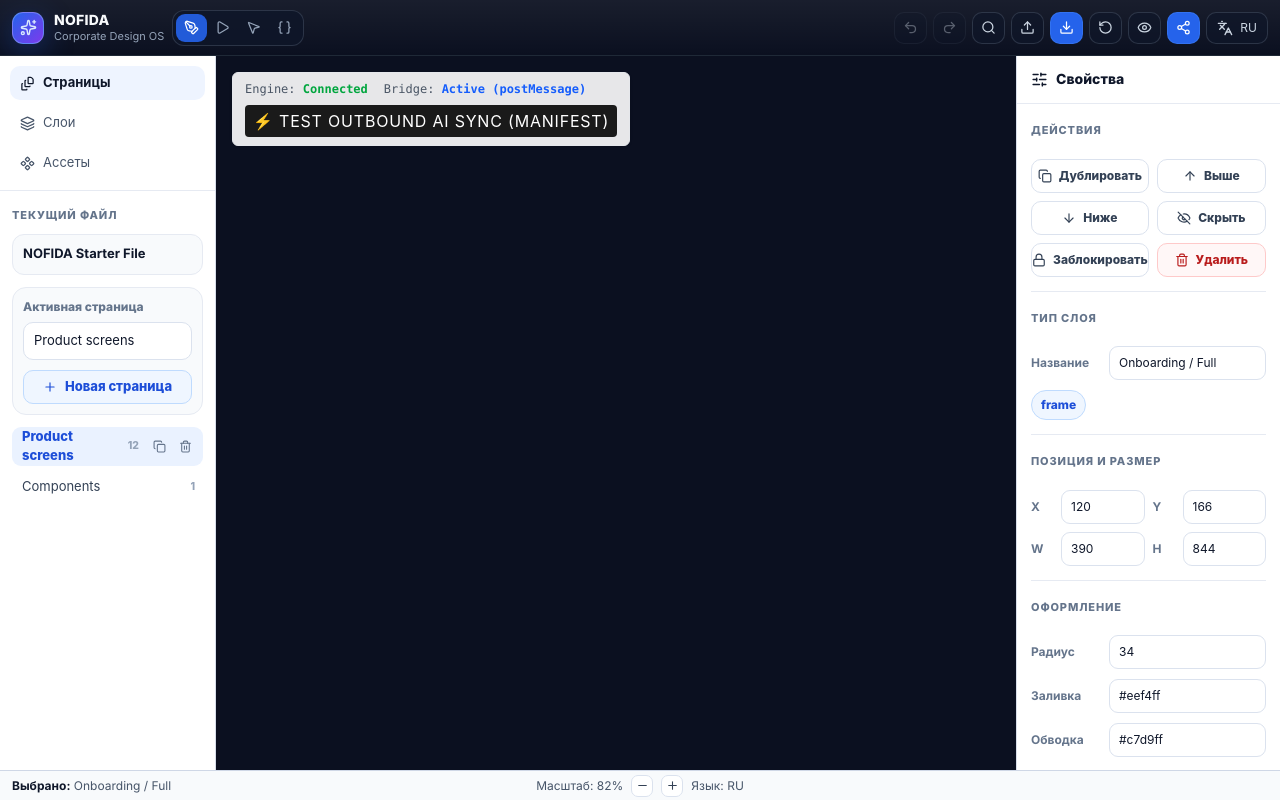
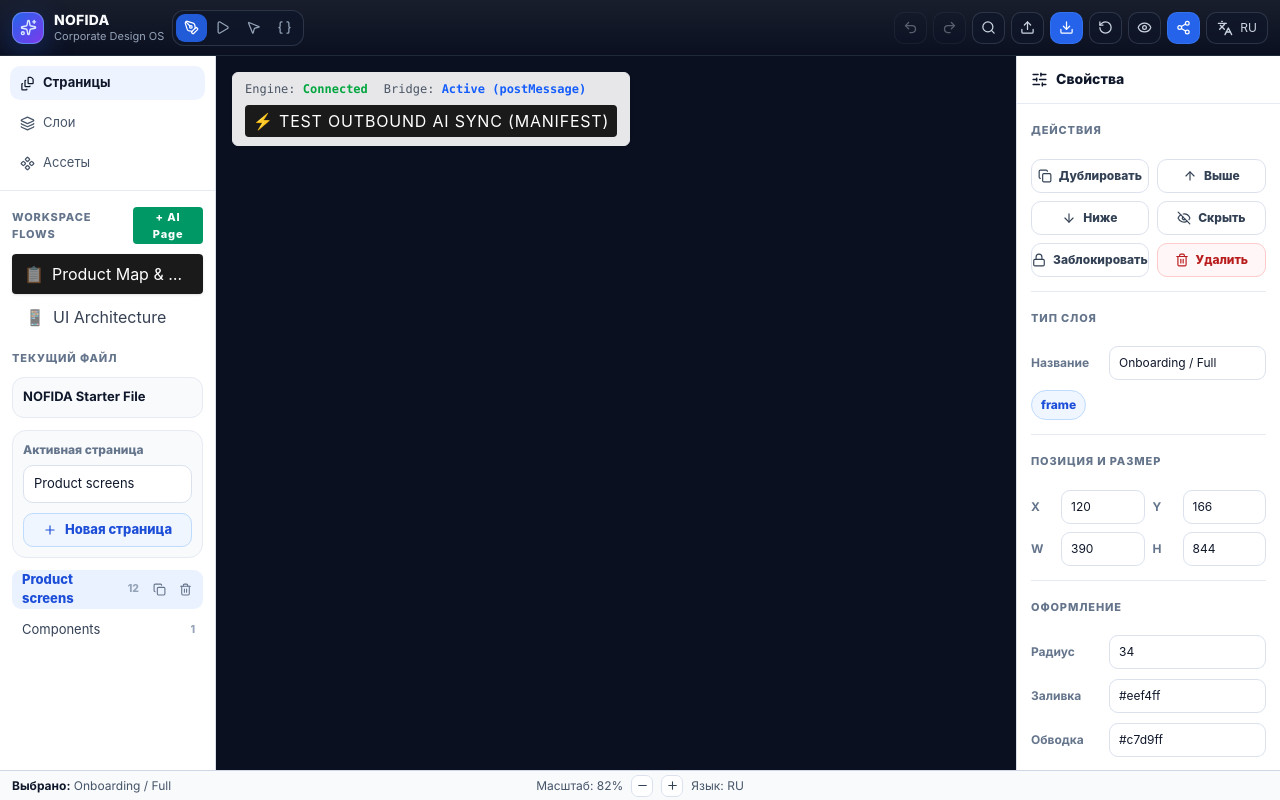
Before and after one commit to oopsie-star/NOFIDA, a React (Vite) app: page / in a window 1280 px wide. Both pictures are taken after a click on the button "Страницы". Built offline with nearby package versions, Linux system fonts and the light colour scheme.

Commit message:
feat: bind LeftSidebar view layer to live ProjectManifest state with AI triggers

```diff
--- a/src/App.tsx
+++ b/src/App.tsx
@@ -1,17 +1,59 @@
-import { Canvas } from "./components/editor/Canvas";
+import { useRef, useState } from "react";
+import { Canvas, type CanvasHandle, type ProjectManifest } from "./components/editor/Canvas";
 import { LeftSidebar } from "./components/editor/LeftSidebar";
 import { RightInspector } from "./components/editor/RightInspector";
 import { StatusBar } from "./components/editor/StatusBar";
 import { TopBar } from "./components/editor/TopBar";
 
+const initialManifest: ProjectManifest = {
+  projectId: 'nofida-v0-init',
+  version: '1.0.0',
+  tokens: {
+    colors: { primary: '#1A1A1A', accent: '#BFFF00', background: '#F5F5F0' },
+    radii: { md: '8px', lg: '16px' }
+  },
+  structure: {
+    pages: [
+      { id: 'page_01', name: 'Product Map & User Flow', type: 'board' },
+      { id: 'page_02', name: 'UI Architecture', type: 'screens' }
+    ]
+  }
+};
+
 export default function App() {
+  const [currentManifest, setCurrentManifest] = useState<ProjectManifest>(initialManifest);
+  const [activeManifestPageId, setActiveManifestPageId] = useState<string>('page_01');
+  const canvasRef = useRef<CanvasHandle>(null);
+
+  const handlePageSelect = (pageId: string) => {
+    setActiveManifestPageId(pageId);
+    canvasRef.current?.sendManifestToEngine('PENPOT_SWITCH_PAGE', { pageId });
+  };
+
+  const handleAddAiPage = () => {
+    const newPage = {
+      id: `page_${Date.now()}`,
+      name: 'AI Generated Interface',
+      type: 'screens'
+    };
+    setCurrentManifest((prev) => ({
+      ...prev,
+      structure: { pages: [...prev.structure.pages, newPage] }
+    }));
+  };
+
   return (
     <main className="daos-app">
       <TopBar />
 
       <section className="editor-grid">
-        <LeftSidebar />
-        <Canvas />
+        <LeftSidebar
+          manifest={currentManifest}
+          activePageId={activeManifestPageId}
+          onPageSelect={handlePageSelect}
+          onAddAiPage={handleAddAiPage}
+        />
+        <Canvas ref={canvasRef} manifest={currentManifest} />
         <RightInspector />
       </section>
 
--- a/src/components/editor/Canvas.tsx
+++ b/src/components/editor/Canvas.tsx
@@ -1,7 +1,6 @@
-import React, { useEffect, useRef, useState } from 'react';
+import { forwardRef, useEffect, useImperativeHandle, useRef, useState } from 'react';
 
-// Explicit structure of the Nofida Manifest (project.json core schema)
-interface ProjectManifest {
+export interface ProjectManifest {
   projectId: string;
   version: string;
   tokens: {
@@ -13,37 +12,37 @@ interface ProjectManifest {
   };
 }
 
-export const Canvas: React.FC = () => {
+export interface CanvasHandle {
+  sendManifestToEngine: (actionType: string, dataPayload: unknown) => void;
+}
+
+interface CanvasProps {
+  manifest: ProjectManifest;
+}
+
+export const Canvas = forwardRef<CanvasHandle, CanvasProps>(({ manifest }, ref) => {
   const iframeRef = useRef<HTMLIFrameElement>(null);
   const [isEngineLoading, setIsEngineLoading] = useState<boolean>(true);
 
-  // Initial state representing our clean project data layer
-  const [currentManifest, setCurrentManifest] = useState<ProjectManifest>({
-    projectId: 'nofida-v0-init',
-    version: '1.0.0',
-    tokens: {
-      colors: { primary: '#1A1A1A', accent: '#BFFF00', background: '#F5F5F0' },
-      radii: { md: '8px', lg: '16px' }
-    },
-    structure: {
-      pages: [
-        { id: 'page_01', name: 'Product Map & User Flow', type: 'board' },
-        { id: 'page_02', name: 'UI Architecture', type: 'screens' }
-      ]
-    }
-  });
-
   const PENPOT_LOCAL_URL = 'http://localhost:9001';
 
+  const sendManifestToEngine = (actionType: string, dataPayload: unknown) => {
+    if (!iframeRef.current?.contentWindow) {
+      console.error('[NOFIDA Bridge] Transmission failed: Engine viewport is not available.');
+      return;
+    }
+    const messagePayload = { source: 'nofida-shell', type: actionType, payload: dataPayload };
+    iframeRef.current.contentWindow.postMessage(messagePayload, PENPOT_LOCAL_URL);
+    console.log(`[NOFIDA Bridge] Outbound event dispatched [${actionType}]:`, messagePayload);
+  };
+
+  useImperativeHandle(ref, () => ({ sendManifestToEngine }));
+
   useEffect(() => {
-    // Inbound Message Broker: Processes messages coming from the internal graphics core
     const handleInboundEngineMessages = (event: MessageEvent) => {
       if (event.origin !== PENPOT_LOCAL_URL) return;
-
       const { type, payload } = event.data;
       console.log(`[NOFIDA Bridge] Inbound event received [${type}]:`, payload);
-
-      // Future handlers for user selection, layers synchronization, and inspector updates
       switch (type) {
         case 'PENPOT_SELECTION_CHANGED':
           console.log('User selected an object inside Penpot Core. Syncing Left/Right panels.');
@@ -55,7 +54,6 @@ export const Canvas: React.FC = () => {
           break;
       }
     };
-
     window.addEventListener('message', handleInboundEngineMessages);
     return () => window.removeEventListener('message', handleInboundEngineMessages);
   }, []);
@@ -63,38 +61,14 @@ export const Canvas: React.FC = () => {
   const handleEngineLoad = () => {
     setIsEngineLoading(false);
     console.log('Penpot Core Graphics Engine successfully initialized inside NOFIDA Shell.');
-    // Sync initial project data right after engine boots up
-    sendManifestToEngine('NOFIDA_INIT_PROJECT', currentManifest);
+    sendManifestToEngine('NOFIDA_INIT_PROJECT', manifest);
   };
 
-  // Outbound Message Broker: Dispatches instructions, layout trees, and design tokens into the core canvas
-  const sendManifestToEngine = (actionType: string, dataPayload: unknown) => {
-    if (!iframeRef.current || !iframeRef.current.contentWindow) {
-      console.error('[NOFIDA Bridge] Transmission failed: Engine viewport is not available.');
-      return;
-    }
-
-    const messagePayload = {
-      source: 'nofida-shell',
-      type: actionType,
-      payload: dataPayload
-    };
-
-    iframeRef.current.contentWindow.postMessage(messagePayload, PENPOT_LOCAL_URL);
-    console.log(`[NOFIDA Bridge] Outbound event dispatched [${actionType}]:`, messagePayload);
-  };
-
-  // Mock function to test AI-driven runtime updates (simulating user prompting "change accent color to pink")
   const triggerTestAiTokenUpdate = () => {
-    const updatedManifest = {
-      ...currentManifest,
-      tokens: {
-        ...currentManifest.tokens,
-        colors: { ...currentManifest.tokens.colors, accent: '#FF007A' }
-      }
-    };
-    setCurrentManifest(updatedManifest);
-    sendManifestToEngine('NOFIDA_UPDATE_TOKENS', updatedManifest.tokens);
+    sendManifestToEngine('NOFIDA_UPDATE_TOKENS', {
+      ...manifest.tokens,
+      colors: { ...manifest.tokens.colors, accent: '#FF007A' }
+    });
   };
 
   return (
@@ -114,7 +88,6 @@ export const Canvas: React.FC = () => {
         </button>
       </div>
 
-      {/* Sleek Minimalist Loading Screen */}
       {isEngineLoading && (
         <div className="absolute inset-0 z-50 flex flex-col items-center justify-center bg-[#F5F5F0] text-[#1A1A1A]">
           <div className="w-8 h-8 border-2 border-[#1A1A1A] border-t-transparent rounded-full animate-spin mb-4"></div>
@@ -135,6 +108,7 @@ export const Canvas: React.FC = () => {
       />
     </div>
   );
-};
+});
 
+Canvas.displayName = 'Canvas';
 export default Canvas;
--- a/src/components/editor/LeftSidebar.tsx
+++ b/src/components/editor/LeftSidebar.tsx
@@ -34,11 +34,33 @@ const layerIcons: Record<LayerType, typeof Square> = {
   image: Image
 };
 
-export function LeftSidebar() {
+interface PageItem {
+  id: string;
+  name: string;
+  type: string;
+}
+
+interface LeftSidebarProps {
+  manifest: {
+    structure: {
+      pages: PageItem[];
+    };
+  };
+  activePageId?: string;
+  onPageSelect: (pageId: string) => void;
+  onAddAiPage?: () => void;
+}
+
+export function LeftSidebar({
+  manifest,
+  activePageId: activeManifestPageId,
+  onPageSelect,
+  onAddAiPage
+}: LeftSidebarProps) {
   const [tab, setTab] = useState<SidebarTab>("layers");
   const language = useDaosStore((state) => state.language);
   const project = useDaosStore((state) => state.project);
-  const activePageId = useDaosStore((state) => state.activePageId);
+  const storeActivePageId = useDaosStore((state) => state.activePageId);
   const selectedLayerIds = useDaosStore((state) => state.selectedLayerIds);
   const setActivePage = useDaosStore((state) => state.setActivePage);
   const createPage = useDaosStore((state) => state.createPage);
@@ -164,6 +186,45 @@ export function LeftSidebar() {
       <div className="sidebar-content">
         {tab === "pages" && (
           <section>
+            {/* Manifest Workspace Flows */}
+            <div className="sidebar-section-title flex items-center justify-between">
+              <span>Workspace Flows</span>
+              {onAddAiPage && (
+                <button
+                  type="button"
+                  onClick={onAddAiPage}
+                  className="text-[10px] bg-emerald-600 hover:bg-emerald-700 text-white font-mono px-2 py-0.5 rounded transition-colors"
+                  title="Simulate AI generating a new product interface page"
+                >
+                  + AI Page
+                </button>
+              )}
+            </div>
+
+            <div className="flex flex-col gap-0.5 mb-3">
+              {manifest.structure.pages.map((page) => {
+                const isActive = page.id === activeManifestPageId;
+                return (
+                  <button
+                    key={page.id}
+                    type="button"
+                    onClick={() => onPageSelect(page.id)}
+                    className={`w-full text-left px-3 py-2 rounded text-xs font-mono transition-all flex items-center gap-2 ${
+                      isActive
+                        ? 'bg-[#1A1A1A] text-white shadow-sm font-semibold'
+                        : 'text-gray-700 hover:bg-white border border-transparent hover:border-gray-200'
+                    }`}
+                  >
+                    <span className="opacity-50">
+                      {page.type === 'board' ? '📋' : '📱'}
+                    </span>
+                    <span className="truncate">{page.name}</span>
+                  </button>
+                );
+              })}
+            </div>
+
+            {/* Existing store-backed file/page management */}
             <div className="sidebar-section-title">
               {tr(language, "sidebar.currentFile")}
             </div>
@@ -177,7 +238,7 @@ export function LeftSidebar() {
                   aria-label={tr(language, "page.name")}
                   type="text"
                   value={activePage.name}
-                  onChange={(event) => renamePage(activePageId, event.target.value)}
+                  onChange={(event) => renamePage(storeActivePageId, event.target.value)}
                 />
               </div>
 
@@ -189,7 +250,7 @@ export function LeftSidebar() {
 
             <div className="page-list">
               {activeFile.pages.map((page) => {
-                const isActive = page.id === activePageId;
+                const isActive = page.id === storeActivePageId;
                 const canDelete = activeFile.pages.length > 1;
 
                 return (
```
